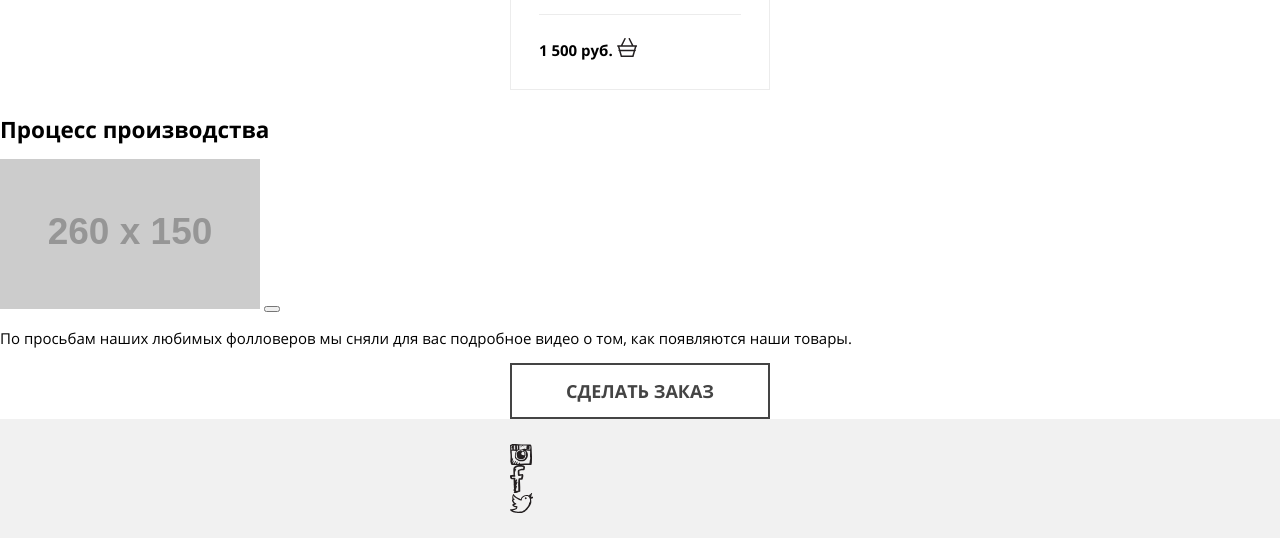
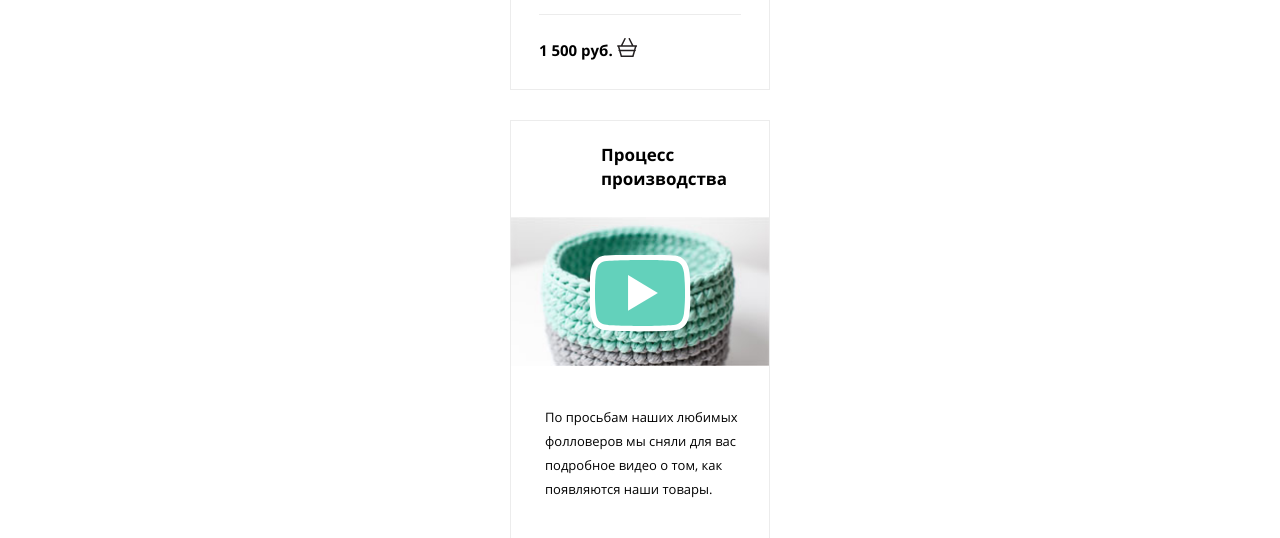
Before and after one commit to aliks-ray/1305465-mishka-20, a plain HTML site: page source/catalog.html in a window 1280 px wide. Shown: the part 1751-2289 px from the top of the page. Drawn offline with nearby package versions, Linux system fonts and the light colour scheme; files that its build step writes are made by us from their sources; placeholder pictures from the web are drawn by us; files whose address does not match are found by name.

Commit message:
Сверстан блок процессса производства

```diff
--- a/source/catalog.html
+++ b/source/catalog.html
@@ -94,7 +94,7 @@
       <section class="production-process">
         <h2 class="production-process__title">Процесс производства</h2>
         <div class="production-process__video-player video-player">
-          <img class="video-player__poster" width="260" height="150" src="https://via.placeholder.com/260x150" alt="Превью для видео о процессе производства">
+          <img class="video-player__poster" width="260" height="150" src="../img/video-mobile@1x.jpg" alt="Превью для видео о процессе производства">
           <button class="video-player__button" type="button" aria-label="Play"></button>
         </div>
         <p class="production-process__text">
--- /dev/null
+++ b/source/less/blocks/production-process.less
@@ -0,0 +1,33 @@
+.production-process {
+  width: 260px;
+  box-sizing: border-box;
+  margin: auto;
+  margin-bottom: 58px;
+  border: 1px solid @special-grey;
+}
+
+.production-process__title {
+  margin-top: 22px;
+  margin-bottom: 26px;
+  padding-left: 90px;
+  font-weight: bold;
+  font-size: 17px;
+  line-height: 24px;
+}
+
+.production-process__video-player {
+  margin-bottom: 35px;
+}
+
+.production-process__text {
+  margin-left: 34px;
+  margin-bottom: 41px;
+  font-size: 13px;
+  line-height: 24px;
+}
+
+.production-process__link {
+  width: 192px;
+  box-sizing: border-box;
+  margin-bottom: 33px;
+}
--- /dev/null
+++ b/source/less/blocks/video-player.less
@@ -0,0 +1,16 @@
+.video-player {
+  position: relative;
+}
+
+.video-player__button {
+  position: absolute;
+  top: 50%;
+  left: 50%;
+  transform: translate(-50%, -50%);
+  width: 101px;
+  height: 77px;
+  background-color: transparent;
+  background-image: url("../img/icon-play.svg");
+  background-repeat: no-repeat;
+  border: none;
+}
--- a/source/less/style.less
+++ b/source/less/style.less
@@ -21,3 +21,5 @@
 @import "blocks/heading.less";
 @import "blocks/contacts.less";
 @import "blocks/email.less";
+@import "blocks/production-process.less";
+@import "blocks/video-player.less";
```
